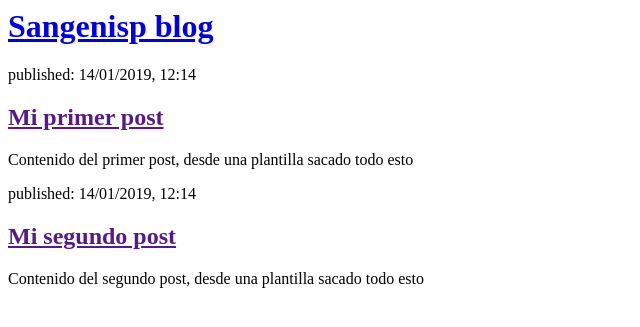
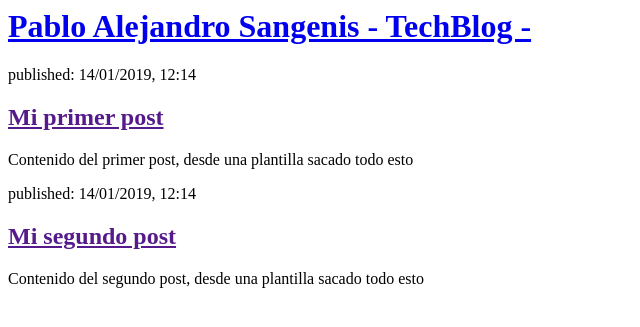
Before and after one commit to sangenispablo/my-first-blog, a Django app: page / in a window 1280 px wide. Shown: the top 327 px of the page, without its empty margins (0-640 px from the left). Run offline with Django 3.2, Linux system fonts and the light colour scheme.

Commit message:
Solo cambie una plantilla web en blog

```diff
--- a/blog/templates/blog/post_list.html
+++ b/blog/templates/blog/post_list.html
@@ -5,7 +5,7 @@
 
     <body>
         <div>
-            <h1><a href="/">Sangenisp blog</a></h1>
+            <h1><a href="/">Pablo Alejandro Sangenis - TechBlog -</a></h1>
         </div>
 
         <div>
```
